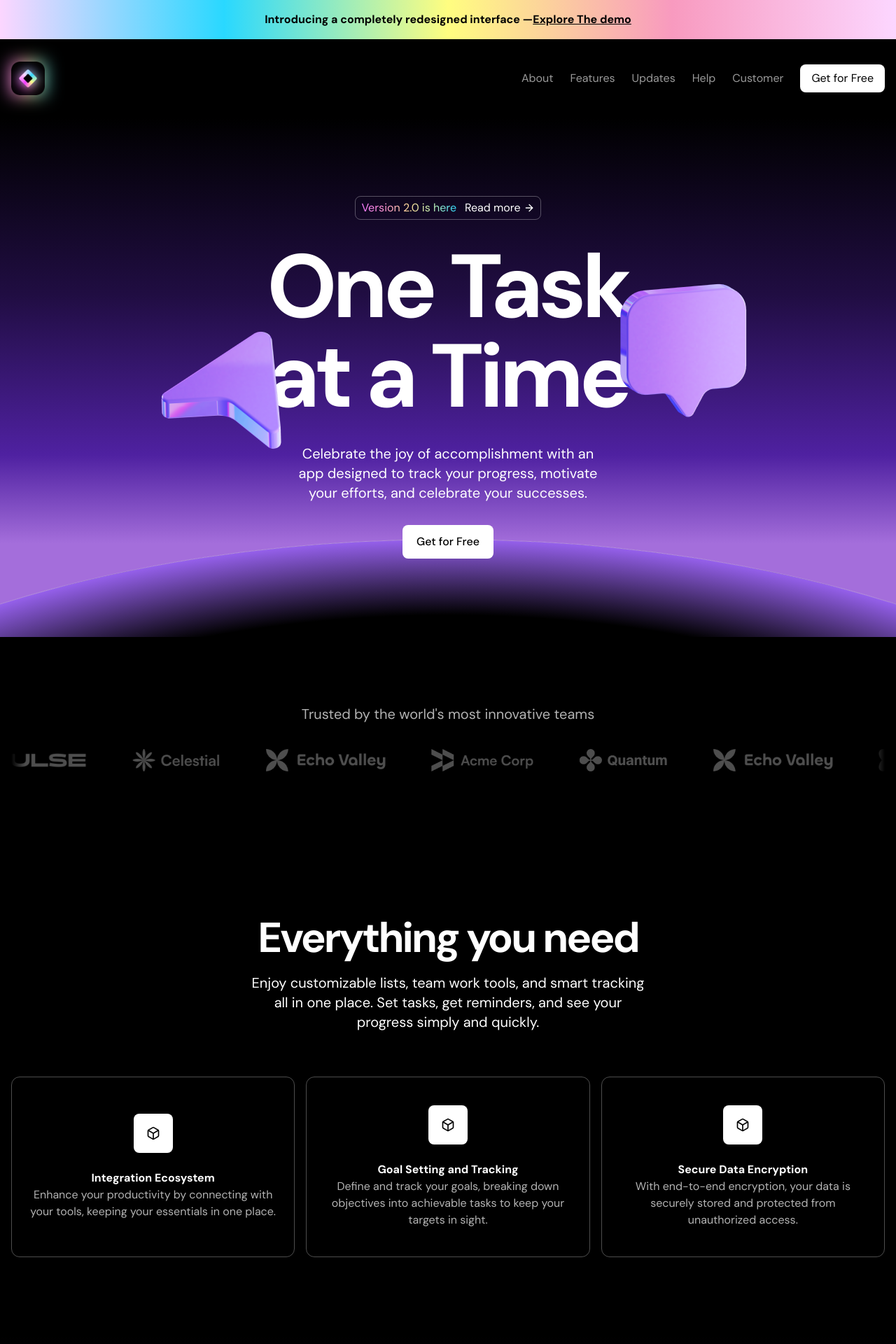
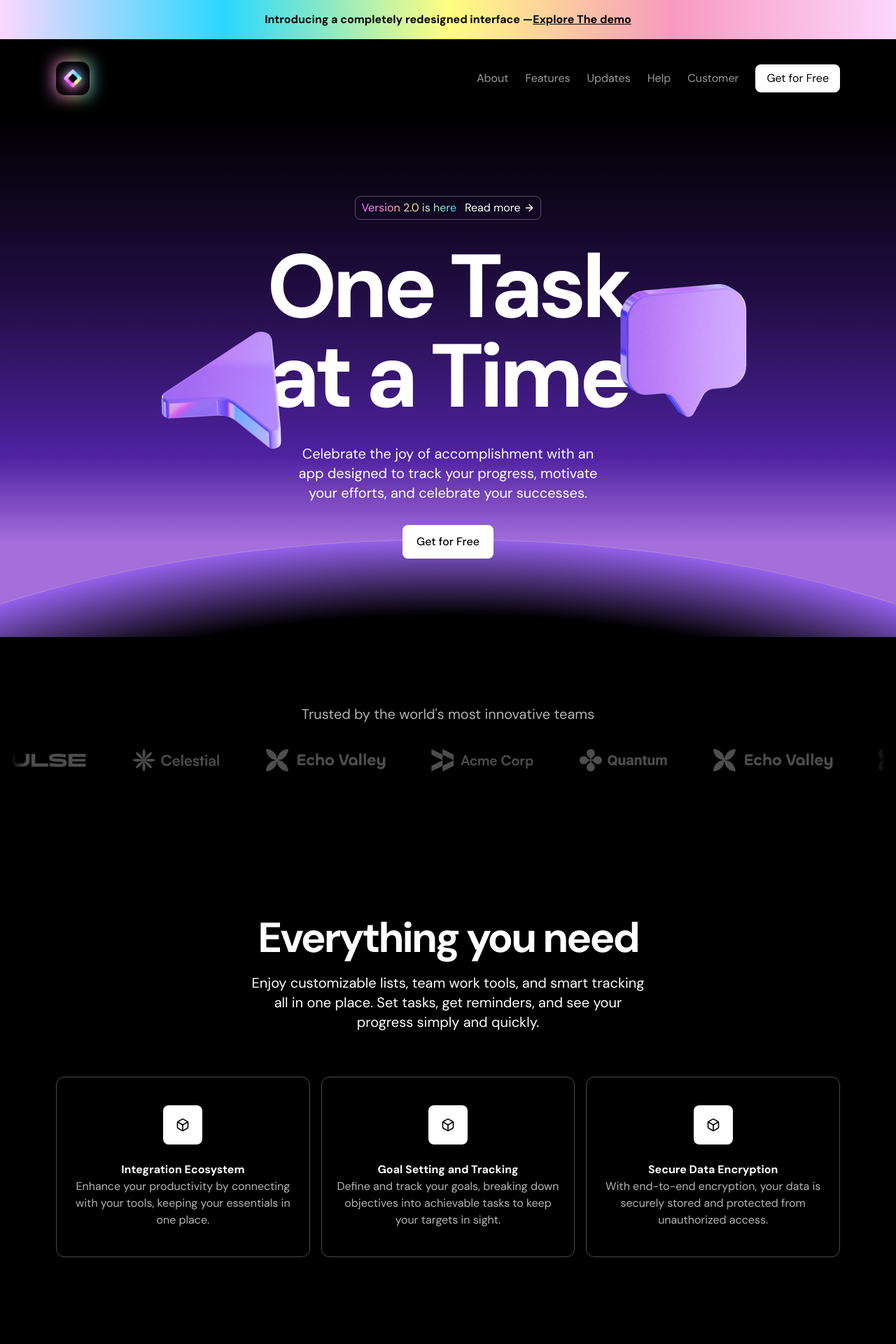
Before and after one commit to Hrithik0112/Saas-landing-Page-UI, a Next.js app: page / in a window 1280 px wide. Shown: the top 1920 px of the page at 70% size. Built offline with nearby package versions, Linux system fonts and the light colour scheme.

Commit message:
Fix: added some padding fix for responsive screen

```diff
--- a/app/_components/Features.tsx
+++ b/app/_components/Features.tsx
@@ -19,7 +19,7 @@ const FeatureCards = [
 
 export const Features = ()=> {
     return <div className="bg-black text-white py-[72px] sm:py-24">
-        <div className="p-4">
+        <div className="p-4 md:px-20">
             <h2 className="font-bold text-5xl sm:text-6xl text-center tracking-tighter">Everything you need</h2>
             <div className="max-w-xl mx-auto">
 
--- a/app/_components/Footer.tsx
+++ b/app/_components/Footer.tsx
@@ -4,14 +4,14 @@ import { GitHubLogoIcon, LinkedInLogoIcon, NotionLogoIcon, TwitterLogoIcon } fro
 export const Footer = () => {
   return (
     <footer className="py-5 bg-black text-white/60 border-t border-white/30">
-    <div className="p-4 mx-auto" >
+    <div className="p-4 mx-auto md:px-20" >
       <div className=" flex flex-col sm:flex-row sm:justify-between gap-4 ">
         <div className="text-center">© 2024 Hrithik, Inc. All rights reserved</div>
         <ul className="flex gap-4 justify-center">
-          <li><GitHubLogoIcon className="text-white/60 w-6 h-6 hover:text-white"/> </li>
-          <li><TwitterLogoIcon className="text-white/60 w-6 h-6 hover:text-white"/> </li>
-          <li><NotionLogoIcon className="text-white/60 w-6 h-6 hover:text-white"/> </li>
-          <li><LinkedInLogoIcon className="text-white/60 w-6 h-6 hover:text-white"/> </li>
+          <li><GitHubLogoIcon className="text-white/60 w-6 h-6 hover:text-white transition-colors"/> </li>
+          <li><TwitterLogoIcon className="text-white/60 w-6 h-6 hover:text-white transition-colors"/> </li>
+          <li><NotionLogoIcon className="text-white/60 w-6 h-6 hover:text-white transition-colors"/> </li>
+          <li><LinkedInLogoIcon className="text-white/60 w-6 h-6 hover:text-white transition-colors"/> </li>
         </ul>
       </div>
     </div>
--- a/app/_components/Nvabar.tsx
+++ b/app/_components/Nvabar.tsx
@@ -3,7 +3,7 @@ import Image from "next/image";
 
 export const Navbar = () => {
   return (
-    <div className="p-4 bg-black">
+    <div className="p-4 md:px-20 bg-black">
       <div className="py-4 flex justify-between items-center">
         <div className="relative">
           <div className="absolute h-full w-full top-0 bottom-0 bg-[linear-gradient(to_right,#F87BFF,#FB92CF,#FFDD9B,#C2F0B1,#2FD8FE)] blur-md"></div>
```
